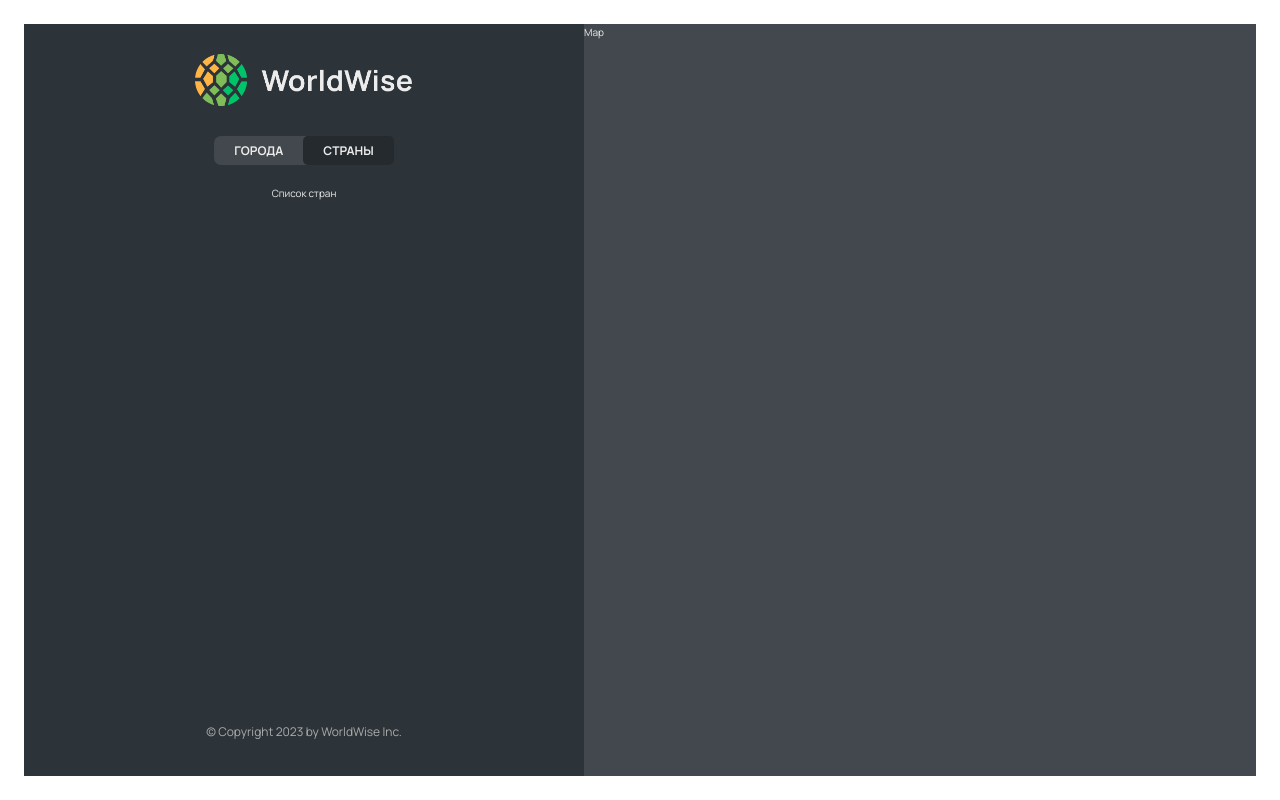
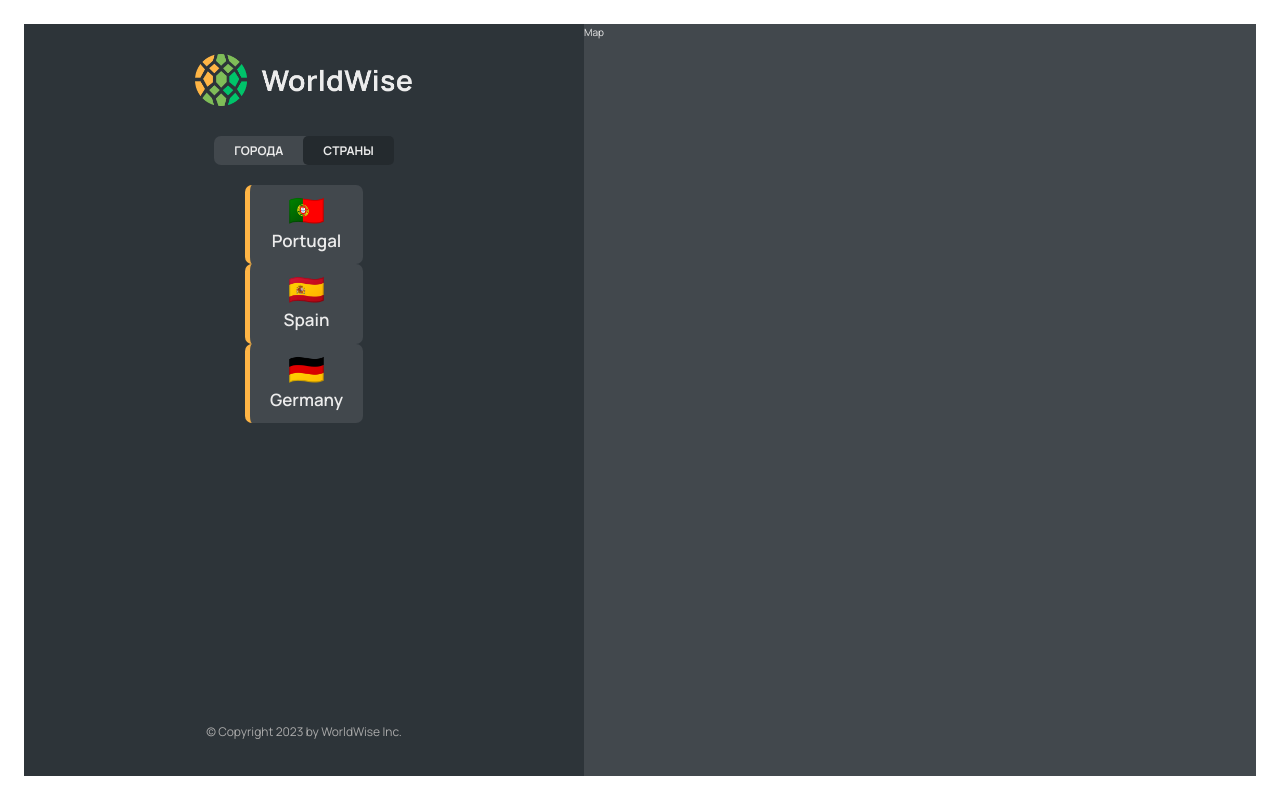
Before and after one commit to Tilacin/visited_cities, a React (Vite) app: page /app/countries in a window 1280 px wide. Built offline with nearby package versions, Linux system fonts and the light colour scheme; data requests are answered from the project's data file.

Commit message:
Создали списки городов и стран

```diff
--- a/data/cities.json
+++ b/data/cities.json
@@ -35,6 +35,18 @@
         "lng": 13.376933665713324
       },
       "id": 98443197
+    },
+    {
+      "cityName": "Nijar",
+      "country": "Spain",
+      "emoji": "🇪🇸",
+      "date": "2023-04-03T07:47:59.202Z",
+      "notes": "",
+      "position": {
+        "lat": "36.967508314568164",
+        "lng": "-2.13128394200588"
+      },
+      "id": 98443198
     }
   ]
 }
--- a/src/App.jsx
+++ b/src/App.jsx
@@ -1,4 +1,6 @@
+import { useEffect, useState } from "react"
 import { BrowserRouter, Routes, Route } from "react-router-dom"
+
 import Product from "./pages/Product"
 import Pricing from "./pages/Pricing"
 import Homepage from "./pages/Homepage"
@@ -6,7 +8,7 @@
 import AppLayout from "./pages/AppLayout"
 import PageNotFound from "./pages/PageNotFound"
 import CityList from "./components/CityList"
-import { useEffect, useState } from "react"
+import CountryList from "./components/CountryList"
 
 const BASE_URL = 'http://localhost:8000'
 
@@ -41,7 +43,7 @@
         <Route path="app" element={< AppLayout />} >
           <Route index element={<CityList cities={cities} isLoading={isLoading} />} />
           <Route path="cities" element={<CityList cities={cities} isLoading={isLoading} />} />
-          <Route path="countries" element={<p>Список стран</p>} />
+          <Route path="countries" element={<CountryList cities = { cities } isLoading = { isLoading } />}/>
           <Route path="form" element={<p>Форма</p>} />
         </Route>
         <Route path="*" element={<PageNotFound />} />
--- a/src/components/CityItem.jsx
+++ b/src/components/CityItem.jsx
@@ -1,12 +1,22 @@
 import styles from './CityItem.module.css'
 
-function CityItem({city}) {
-const {cityName, emoji, date} = city
+const formatDate = (date) =>
+  new Intl.DateTimeFormat("ru", {
+    day: "numeric",
+    month: "long",
+    year: "numeric",
+
+  }).format(new Date(date));
+
+function CityItem({ city }) {
+  const { cityName, emoji, date } = city
 
   return (
     <li className={styles.cityItem}>
       <span className={styles.emoji} >{emoji}</span>
       <h3 className={styles.name}>{cityName}</h3>
+      <time className={styles.date}>({formatDate(date)})</time>
+      <button className={styles.deleteBtn}>&times;</button>
     </li>
   )
 }
--- a/src/components/CityList.jsx
+++ b/src/components/CityList.jsx
@@ -1,16 +1,19 @@
 import Spinner from './Spinner'
+import Message from './Message'
+import CityItem from './CityItem'
 import styles from './CityList.module.css'
-import CityItem from './CityItem'
 
-function CityList({cities, isLoading}) {
+function CityList({ cities, isLoading }) {
 
-if(isLoading) return <Spinner/>
+    if (isLoading) return <Spinner />
+
+    if (!cities.length) return <Message message="Добавьте свой первый город нажав его на карте" />
 
     return (
         <ul className={styles.cityList}>
-           {cities.map((city) =>(
-            <CityItem city={city} key={city.id}/>
-           ))}
+            {cities.map((city) => (
+                <CityItem city={city} key={city.id} />
+            ))}
         </ul>
     )
 }
--- /dev/null
+++ b/src/components/CountryList.jsx
@@ -0,0 +1,34 @@
+import Spinner from './Spinner'
+import Message from './Message'
+import CountryItem from './CountryItem'
+
+import styles from './CountryList.module.css'
+
+function CountryList({ cities, isLoading }) {
+
+    if (isLoading) return <Spinner />
+
+    if (!cities.length) return (<Message message="Добавьте свой первый город нажав его на карте" />
+    )
+
+    const countries = cities.reduce((arr, city) => {
+        if (!arr.map(el => el.country).includes(city.country))
+
+            return [...arr, { country: city.country, emoji: city.emoji }]
+        else
+
+            return arr
+
+    }, [])
+
+    return (
+        <ul className={ styles.countriesList }>
+            { countries.map((country) => (
+                <CountryItem country={ country } key={ country.country } />
+
+            )) }
+        </ul>
+    )
+}
+
+export default CountryList
```
